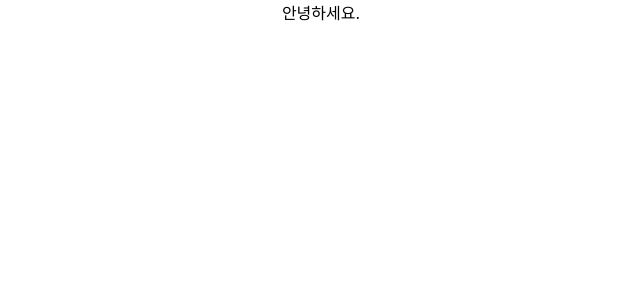
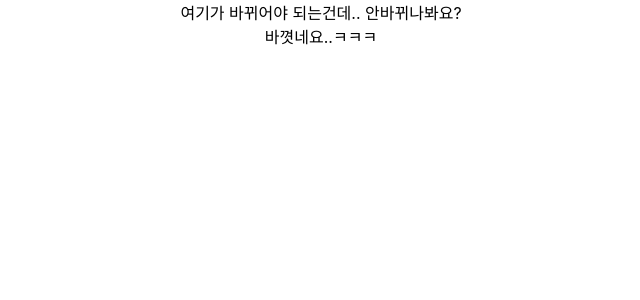
Before and after one commit to SalguLee/portfolio, a React (Create React App) app: page / in a window 1280 px wide. Shown: the top 300 px of the page, without its empty margins (319-959 px from the left). Built offline with nearby package versions, Linux system fonts and the light colour scheme.

Commit message:
테스트2

```diff
--- a/src/App.js
+++ b/src/App.js
@@ -4,7 +4,7 @@ import './App.css';
 function App() {
   return (
     <div className="App">
-      안녕하세요.
+      여기가 바뀌어야 되는건데.. 안바뀌나봐요?<br/>바꼇네요..ㅋㅋㅋ
     </div>
   );
 }
```
